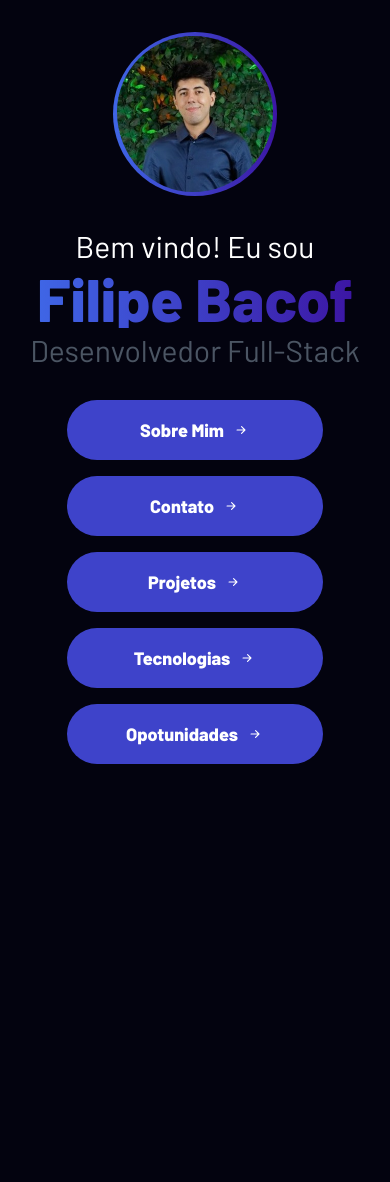
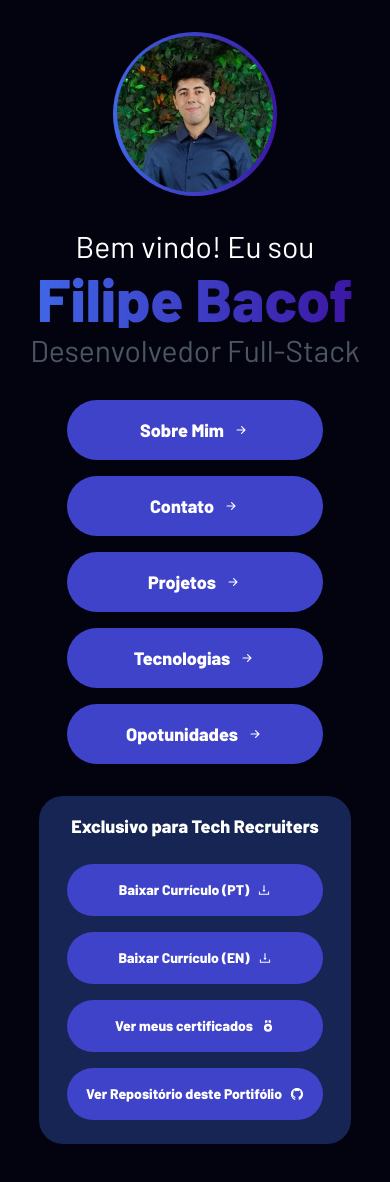
Before and after one commit to Filipe-Bacof/next-portifolio, a Next.js app: page / in a window 390 px wide. Shown: the top 1182 px of the page. Before the commit the page ends 844 px from the top, so only its background shows below. Built offline with nearby package versions, Linux system fonts and the light colour scheme.

Commit message:
exclusive for tech recruiters area

```diff
--- /dev/null
+++ b/src/app/components/ExclusiveTechRecruiters.tsx
@@ -0,0 +1,46 @@
+import Button from './Button'
+import IconBxsMedal from './icons/IconBxsMedal'
+import IconDownload from './icons/IconDownload'
+import IconGithub from './icons/IconGithub'
+
+type ExclusiveTechRecruitersProps = {
+  onlyForBigScreens: boolean
+}
+
+export default function ExclusiveTechRecruiters({
+  onlyForBigScreens,
+}: ExclusiveTechRecruitersProps) {
+  return (
+    <div
+      className={`items-center justify-center rounded-3xl bg-blue-950 pb-4 text-white ${
+        onlyForBigScreens
+          ? 'hidden md:flex md:flex-col'
+          : 'flex flex-col md:hidden'
+      }`}
+    >
+      <h2 className="px-8 py-4 text-lg font-extrabold text-white">
+        Exclusivo para Tech Recruiters
+      </h2>
+      <Button
+        text="Baixar Currículo (PT)"
+        model="link"
+        icon={<IconDownload />}
+      />
+      <Button
+        text="Baixar Currículo (EN)"
+        model="link"
+        icon={<IconDownload />}
+      />
+      <Button
+        text="Ver meus certificados"
+        model="link"
+        icon={<IconBxsMedal />}
+      />
+      <Button
+        text="Ver Repositório deste Portifólio"
+        model="link"
+        icon={<IconGithub />}
+      />
+    </div>
+  )
+}
--- a/src/app/components/Header.tsx
+++ b/src/app/components/Header.tsx
@@ -37,7 +37,7 @@ export default function Header() {
   }, [])
 
   return (
-    <header className="flex flex-col items-center justify-center md:mt-20 md:gap-5">
+    <header className="mb-6 flex flex-col items-center justify-center md:mt-20 md:gap-5">
       <div className="mb-6 flex h-[139.97px] w-[329.65px] flex-col items-center justify-center">
         <span className="mb-1 h-[35.99px] w-[238.87px] text-3xl text-white">
           {firstText}
--- a/src/app/page.tsx
+++ b/src/app/page.tsx
@@ -1,42 +1,18 @@
-import Button from './components/Button'
+import ExclusiveTechRecruiters from './components/ExclusiveTechRecruiters'
 import Header from './components/Header'
 import HeaderPhoto from './components/HeaderPhoto'
-import IconBxsMedal from './components/icons/IconBxsMedal'
-import IconDownload from './components/icons/IconDownload'
-import IconGithub from './components/icons/IconGithub'
 
 export default function Home() {
   return (
     <main className="mb-16 flex flex-col items-center justify-center md:mb-0 md:flex-row">
-      <div className="flex flex-col items-center justify-center md:mt-16">
-        <HeaderPhoto />
-        <div className="hidden items-center justify-center rounded-3xl bg-blue-950 pb-4 text-white md:flex md:flex-col">
-          <h2 className="px-8 py-4 text-lg font-extrabold text-white">
-            Exclusivo para Tech Recruiters
-          </h2>
-          <Button
-            text="Baixar Currículo (PT)"
-            model="link"
-            icon={<IconDownload />}
-          />
-          <Button
-            text="Baixar Currículo (EN)"
-            model="link"
-            icon={<IconDownload />}
-          />
-          <Button
-            text="Ver meus certificados"
-            model="link"
-            icon={<IconBxsMedal />}
-          />
-          <Button
-            text="Ver Repositório deste Portifólio"
-            model="link"
-            icon={<IconGithub />}
-          />
+      <div className="flex flex-col items-center justify-center md:flex-row">
+        <div className="flex flex-col items-center justify-center md:mt-16">
+          <HeaderPhoto />
+          <ExclusiveTechRecruiters onlyForBigScreens={true} />
         </div>
+        <Header />
       </div>
-      <Header />
+      <ExclusiveTechRecruiters onlyForBigScreens={false} />
     </main>
   )
 }
```
